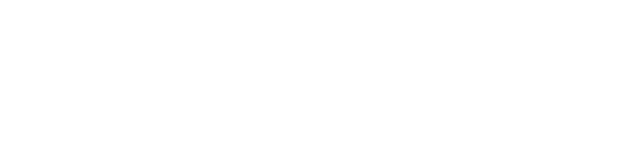
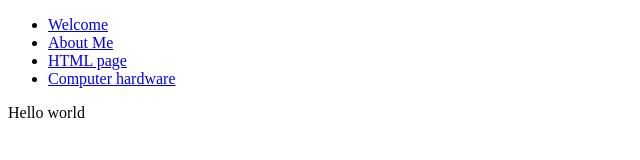
Before and after one commit to everestps/connor, a plain HTML site: page aboutme.html in a window 1280 px wide. Shown: the whole page, without its empty margins (0-640 px from the left). Drawn offline with Linux system fonts and the light colour scheme.

Commit message:
fixed index.html (sorry connor)

```diff
--- a/aboutme.html
+++ b/aboutme.html
@@ -0,0 +1,25 @@
+<!DOCTYPE html>
+<html>
+<head>
+	<title> Test number one </title>
+	<link rel="stylesheet" type="text/css" href="PUTCSSFILENAMHERE.css">
+</head>
+
+<body>
+	<div id="navbar">
+	    <ul>
+	        <li><a href="index.html">Welcome</a></li>
+	        <li><a href="aboutme.html">About Me</a></li>
+	        <li><a href="#">HTML page</a></li>
+	        <li><a href="#">Computer hardware</a></li>
+	    </ul>
+
+
+	</div>
+
+	<!-- Put Main Body in this DIV -->
+	<div id="mainBody">
+	<p>Hello world</p>
+	</div>
+</body>
+</html>
```
Also changed, not shown: index.html (+3 -3 lines), aboutme.css (added).
